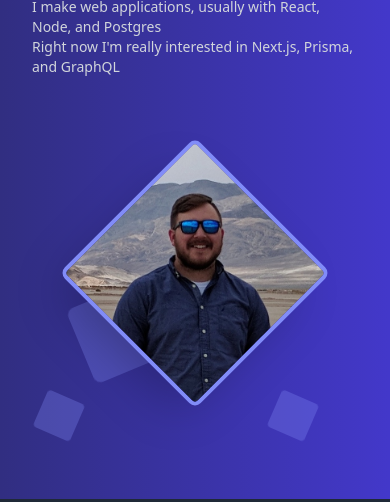
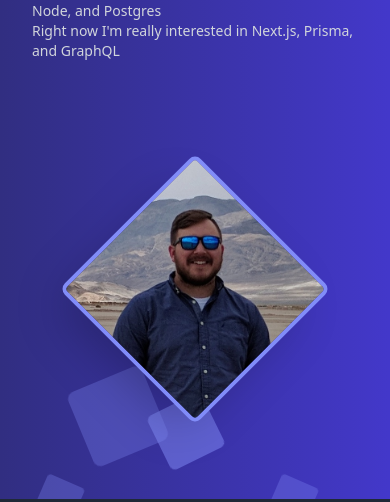
Before and after one commit to keonik/dev-portfolio, a Gatsby site: page / in a window 390 px wide. Shown: the part 185-687 px from the top of the page. Built offline with nearby package versions, Linux system fonts and the light colour scheme; Gatsby itself is replaced by a stand-in of ours.

Commit message:
fix: mobile bugs

```diff
--- a/src/assets/styles.css
+++ b/src/assets/styles.css
@@ -123,7 +123,7 @@ body{
     width: 100%;
     height: 100%;
     overflow:hidden;
-    transform: translateY(-100px);
+    transform: translateY(-1em);
     z-index: -100;
   }
 
--- a/src/components/Footer.tsx
+++ b/src/components/Footer.tsx
@@ -33,9 +33,7 @@ export default function Footer({}: Props): ReactElement {
         />
       </div>
       <div className="py-4 md:px-4 text-white">
-        © {new Date().getFullYear()}, Built by
-        {` `}
-        John Fay. All rights reserved
+        © {new Date().getFullYear()}, Built by John Fay. All rights reserved
       </div>
     </footer>
   );
--- a/src/components/Layout.tsx
+++ b/src/components/Layout.tsx
@@ -19,8 +19,8 @@ const Layout = ({ children }) => {
 
   return (
     <div className=" min-h-screen max-h-screen overflow-hidden flex flex-col bg-gradient-to-r from-indigo-900 to-indigo-700 font-sans z-0">
-      <Nav siteTitle={data.site.siteMetadata.title} />
-      <main className="flex flex-auto sm:flex-1 p-8 justify-center overflow-y-auto my-8 z-0">
+      <Nav />
+      <main className="flex flex-auto sm:flex-1 p-8 justify-center overflow-y-auto sm:mt-8 md:my-8 z-0">
         {children}
       </main>
       <Footer />
--- a/src/components/Nav.tsx
+++ b/src/components/Nav.tsx
@@ -10,9 +10,8 @@ const LINKS = [
   { to: "/contact", content: "Contact" },
 ];
 
-const Header = ({ data }) => {
+const Header = () => {
   const [menuOpen, setMenuOpen] = useState(false);
-  const fluid = data?.file?.childImageSharp?.fluid;
   return (
     <header className="w-full z-10 fixed bg-indigo-700">
       <nav
--- a/src/pages/index.tsx
+++ b/src/pages/index.tsx
@@ -67,6 +67,12 @@ const IndexPage = ({ data }) => {
             )}
           </div>
         </div>
+      </div>
+      {dex && (
+        <div className={`${dexterClassName}`}>
+          <Img fluid={dex} className="hidden md:block" />
+        </div>
+      )}
       <ul className="transform-norm bg-bubbles">
         <li></li>
         <li></li>
@@ -79,12 +85,6 @@ const IndexPage = ({ data }) => {
         <li></li>
         <li></li>
       </ul>
-      </div>
-      {dex && (
-        <div className={`${dexterClassName}`}>
-          <Img fluid={dex} className="hidden md:block" />
-        </div>
-      )}
     </Layout>
   );
 };
```
Lines whose indentation alone changed are shown as unchanged.
